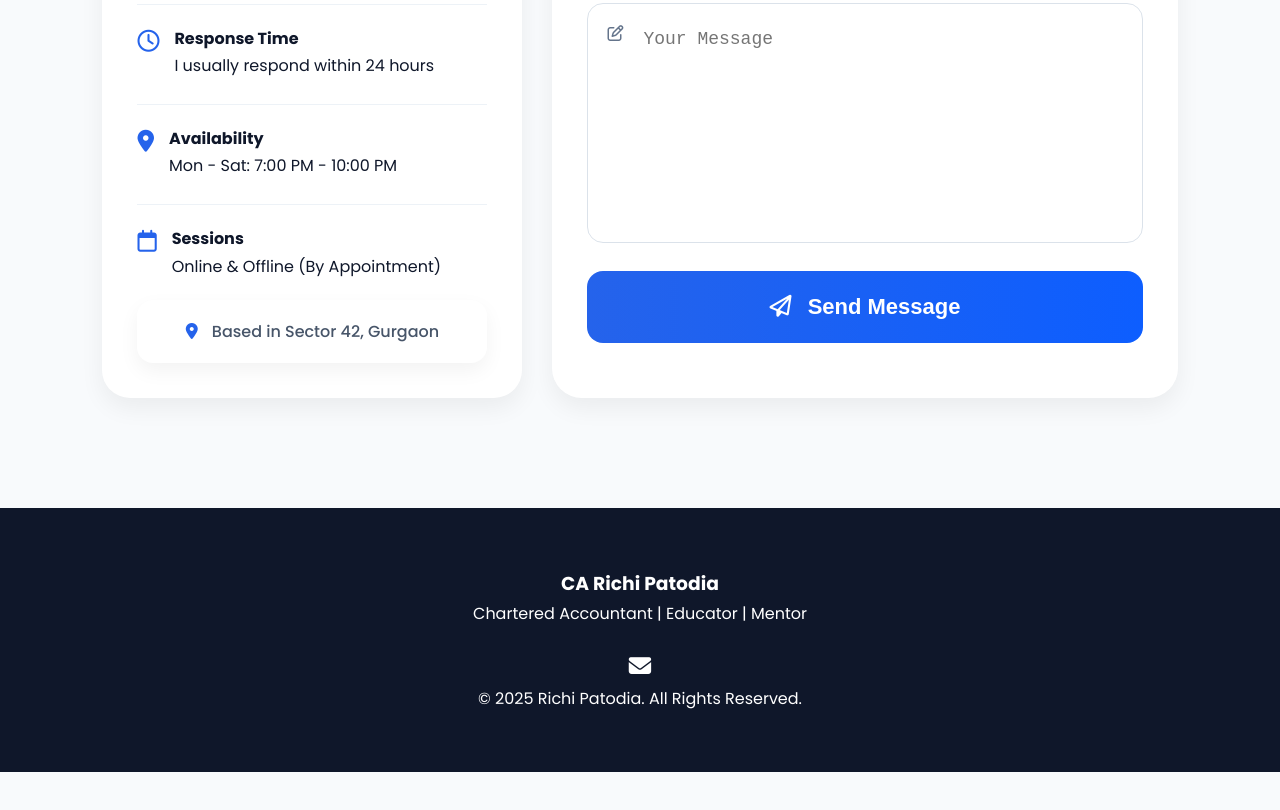
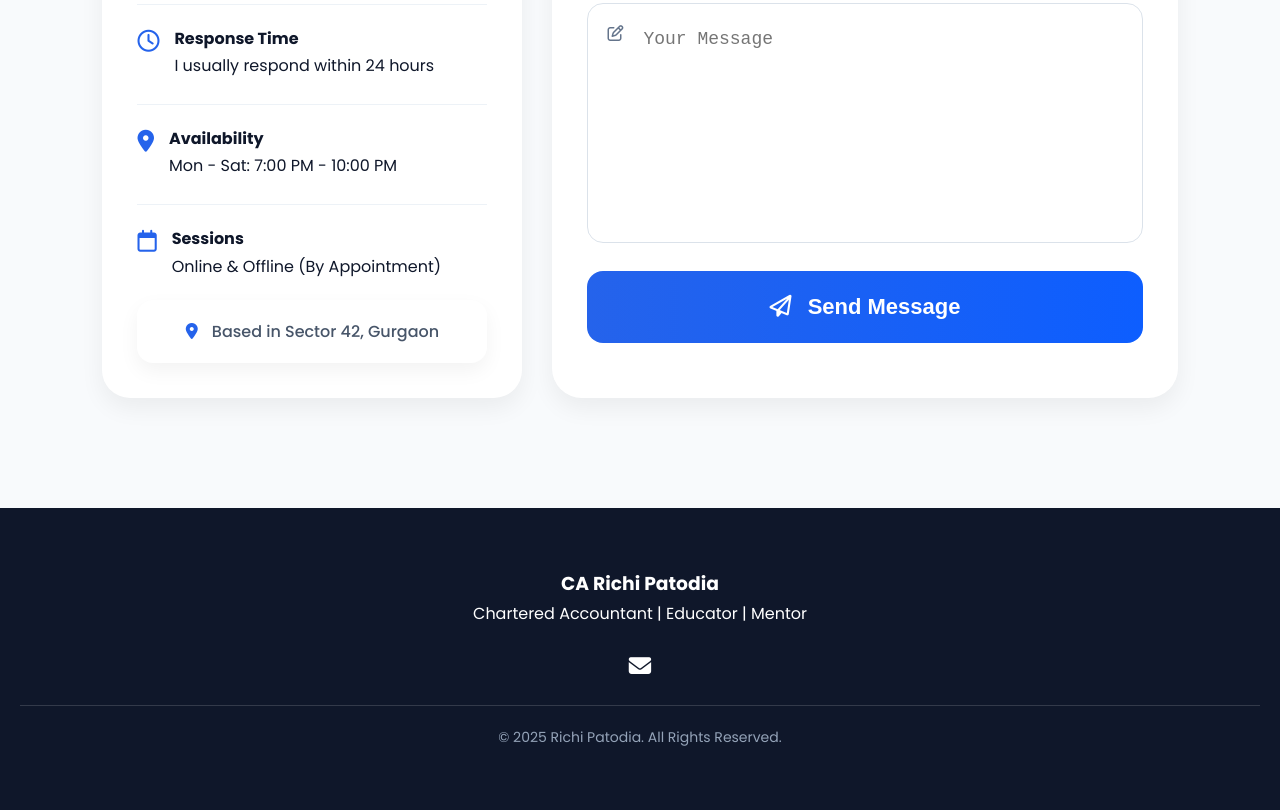
Before and after one commit to rpatods/richi-patodia, a plain HTML site: page index.html in a window 1280 px wide. Shown: the part 4439-5249 px from the top of the page. Before the commit the page ends 5211 px from the top, so only its background shows below. Drawn offline with nearby package versions, Linux system fonts and the light colour scheme.

Commit message:
Add copyright section styling to style.css

```diff
--- a/css/style.css
+++ b/css/style.css
@@ -1385,3 +1385,16 @@ footer{
 .demo-banner .btn{
     margin:0 auto;
 }
+
+.copyright{
+
+    margin-top:20px;
+
+    padding-top:20px;
+
+    border-top:1px solid rgba(255,255,255,.15);
+
+    color:#94a3b8;
+
+    font-size:14px;
+}
```
